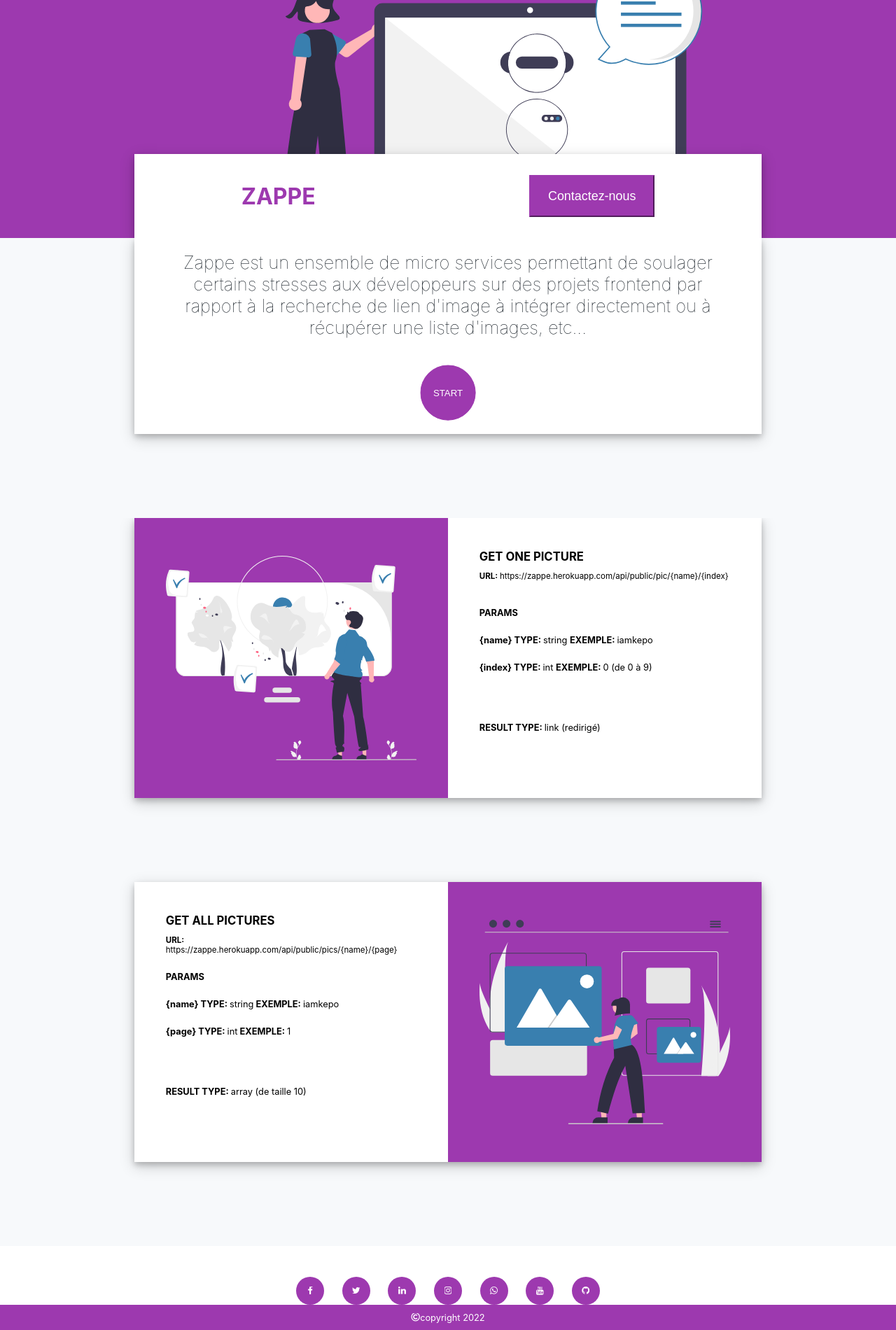
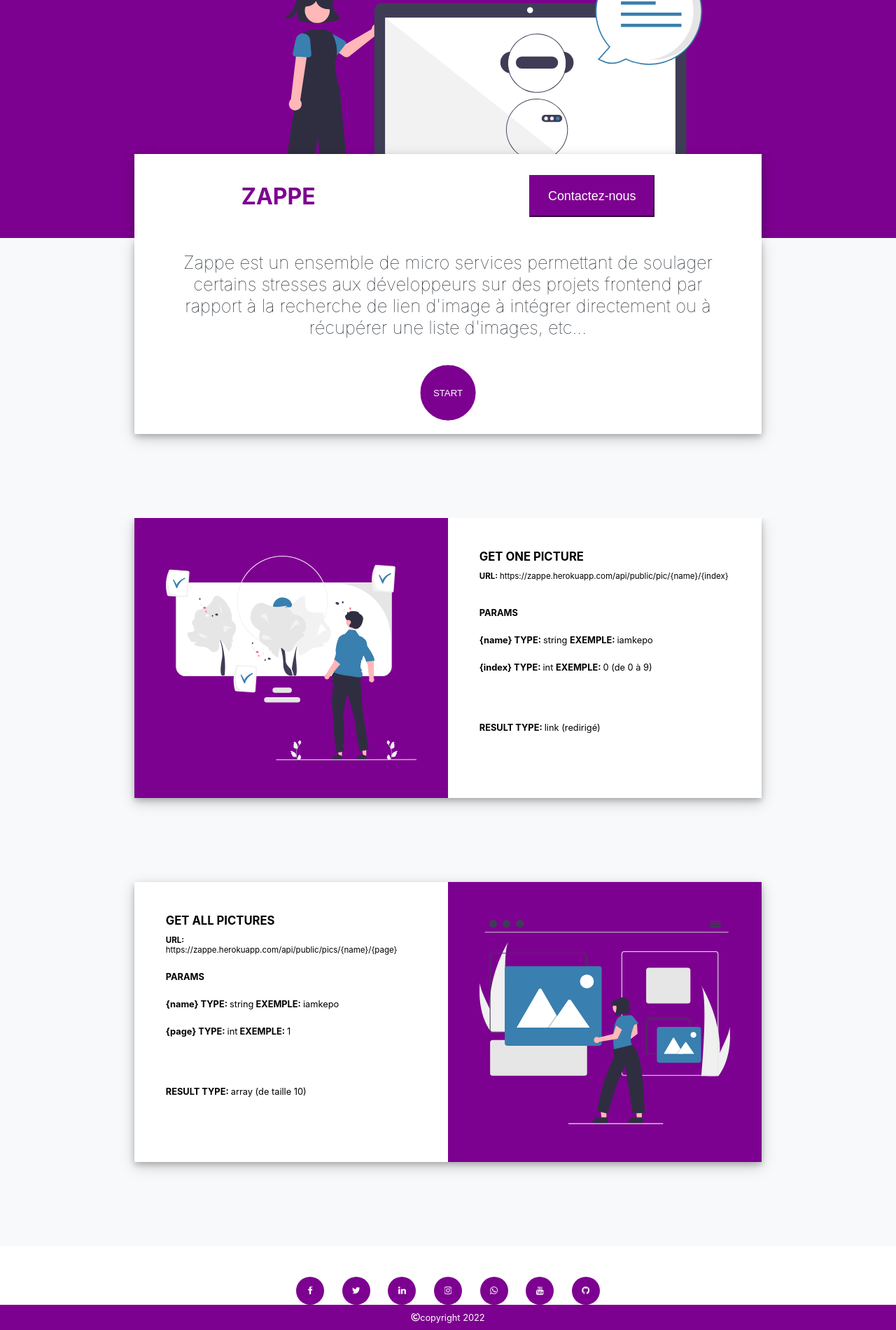
Before and after one commit to iamkepo/e-services, a website: page public/index.html in a window 1280 px wide. Shown: the part 60-1960 px from the top of the page at 70% size. Drawn offline with Linux system fonts and the light colour scheme.

Commit message:
color global

```diff
--- a/public/stylesheets/style.css
+++ b/public/stylesheets/style.css
@@ -1,5 +1,9 @@
 @import url("https://use.fontawesome.com/releases/v5.8.2/css/all.css");
 @import url("https://cdnjs.cloudflare.com/ajax/libs/font-awesome/4.7.0/css/font-awesome.min.css");
+:root {
+  --violet: #7d0190;
+  --white: #ffffff;
+}
 *, ::after, ::before{
   box-sizing: border-box;
   margin: 0;
@@ -51,7 +55,7 @@
   display: flex;
   flex-direction: row;
   align-items: flex-end;
-  background-color: #9d39af;
+  background-color: var(--violet);
   justify-content: center;
   background-position: center;
   background-repeat: no-repeat;
@@ -70,7 +74,7 @@
 }
 .title  {
   font-weight: bold;
-  color: #9d39af;
+  color: var(--violet);
   text-transform: uppercase;
   font-size: 2.5vw;
 }
@@ -92,10 +96,10 @@
   display: flex;
   align-items: center;
   justify-content: center;
-  background-color: #9d39af;
+  background-color: var(--violet);
   font-size: 1.4vw;
   color: #FFF;
-  border-color: #9d39af;
+  border-color: var(--violet);
   overflow: hidden;
   transition: 1s;
 }
@@ -106,8 +110,8 @@
 }
 .btn-p:hover {
   background-color: #FFF;
-  color: #9d39af;
-  border: 1px solid #9d39af;
+  color: var(--violet);
+  border: 1px solid var(--violet);
 }
 .section {
   width: 100%;
@@ -137,8 +141,8 @@
 .btn {
   width: 80px;
   height: 80px;
-  border: 1px solid #9d39af;
-  background-color: #9d39af;
+  border: 1px solid var(--violet);
+  background-color: var(--violet);
   border-radius: 50%;
   text-transform: uppercase;
   color: #000;
@@ -193,7 +197,7 @@
   width: 50%;
   height: 100%;
   padding: 5%;
-  background-color: #9d39af;
+  background-color: var(--violet);
   object-fit: contain;
   display: flex;
   align-items: center;
@@ -281,7 +285,7 @@
   margin: 0 1%;
   border-radius: 50%;
   font-size: 1vw;
-  background: #9d39af;
+  background: var(--violet);
   color: #FFF;
   transition: all 0.5s;
 }
@@ -292,7 +296,7 @@
 .copyright {
   width: 100%;
   height: 30%;
-  background-color: #9d39af;
+  background-color: var(--violet);
   display: flex;
   flex-direction: row;
   align-items: center;
@@ -335,7 +339,7 @@
   align-items:center;
   justify-content: center;
   cursor: pointer;
-  background-color: #9d39af;
+  background-color: var(--violet);
   color: #FFF;
   margin-bottom: 2%;
 }
@@ -347,7 +351,7 @@
   align-items:center;
   justify-content: center;
   cursor: pointer;
-  border: 0.5px solid  #9d39af;
+  border: 0.5px solid  var(--violet);
 }
 @media screen and (max-width:900px){
   body {
```
